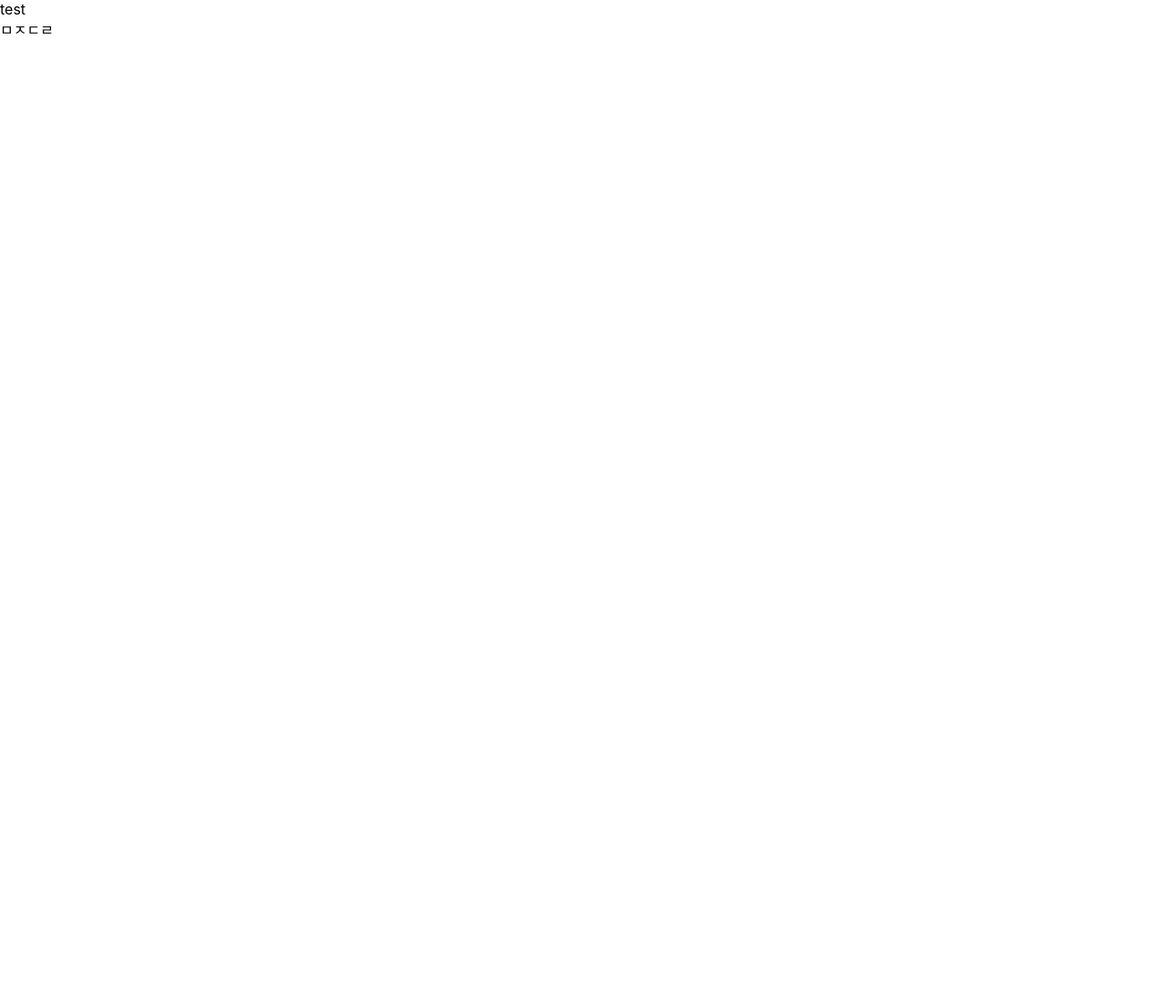
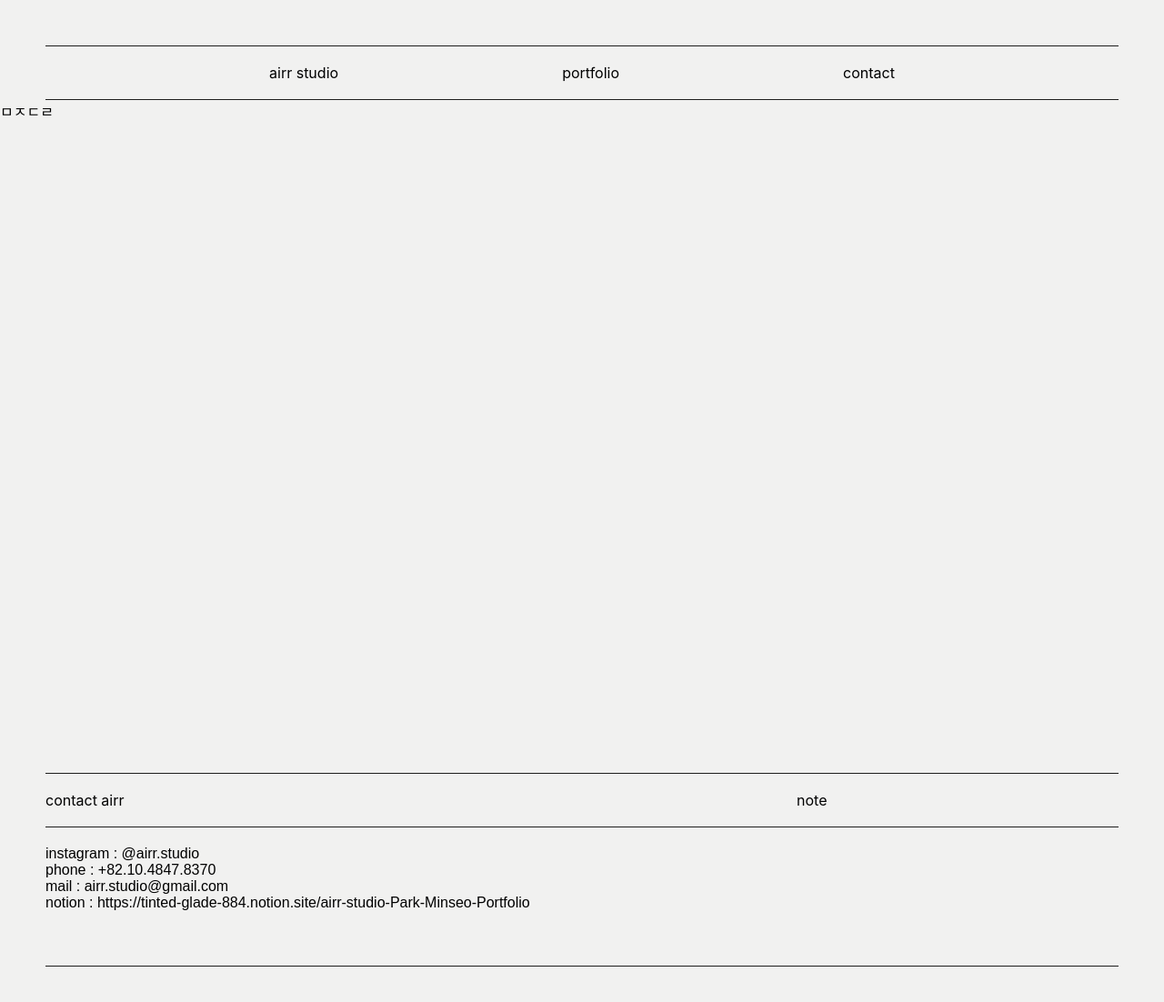
Before and after one commit to YunNote/airrstudio, a Next.js app: page / in a window 1280 px wide. Shown: the top 1102 px of the page at 91% size. Before the commit the page ends 800 px from the top, so only its background shows below. Built offline with nearby package versions, Linux system fonts and the light colour scheme.

Commit message:
feature: header, fotter 설정 잡는중..

```diff
--- a/src/app/globals.css
+++ b/src/app/globals.css
@@ -20,9 +20,20 @@
   margin: 0;
 }
 
-html,
-body {
+html{
   max-width: 100vw;
+  height: 100%;
   overflow-x: hidden;
   font-family: -apple-system, Pretendard, PollerOne, sans-serif;
+  background: #F1F1F0;
 }
+
+body {
+  padding: 50px 0;
+}
+
+.bodyContainer {
+  display: grid;
+  height: 100vh;
+  grid-template-rows: 60px 1fr
+}
--- a/src/app/layout.js
+++ b/src/app/layout.js
@@ -1,15 +1,20 @@
 import localFont from 'next/font/local'
 import "./globals.css";
-import Header from "@/components/Header";
+import Header from "@/components/Header/Header";
+import Footer from "@/components/Footer/Footer";
 
+export default function RootLayout({children}) {
+  return (
+      <html>
 
-export default function RootLayout({ children }) {
-  return (
-    <html>
       <body>
-      <Header />
-      {children}
+
+      <div className={"bodyContainer"}>
+        <Header/>
+        {children}
+      </div>
+      <Footer/>
       </body>
-    </html>
+      </html>
   );
 }
--- /dev/null
+++ b/src/components/Footer/Footer.jsx
@@ -0,0 +1,18 @@
+import styles from './Footer.module.css'
+
+export default function Footer() {
+  return <div className={styles.container}>
+
+    <div className={styles.footerHead}>
+      <div>contact airr</div>
+      <div>note</div>
+    </div>
+
+    <div className={styles.contact}>
+      <p><span>instagram : @airr.studio</span></p>
+      <p><span>phone : +82.10.4847.8370</span></p>
+      <p><span>mail : airr.studio@gmail.com</span></p>
+      <p><span>notion : https://tinted-glade-884.notion.site/airr-studio-Park-Minseo-Portfolio</span></p>
+    </div>
+  </div>
+}
--- /dev/null
+++ b/src/components/Footer/Footer.module.css
@@ -0,0 +1,21 @@
+.container {
+  position: relative;
+  margin: 0px 50px;
+  border-bottom: 1px solid #1E1E1D;
+}
+
+.footerHead {
+  display: grid;
+  grid-template-columns: .7fr .3fr;
+  height: 60px;
+  border-top: 1px solid #1E1E1D;
+  border-bottom: 1px solid #1E1E1D;
+  align-items: center;
+
+}
+
+.contact {
+  padding-top: 20px;
+  padding-bottom: 60px;
+  font-family: sans-serif;
+}
--- a/src/components/Header.jsx
+++ /dev/null
@@ -1,5 +0,0 @@
-export default function Header() {
-  return <>
-    <p>test</p>
-  </>
-}
--- /dev/null
+++ b/src/components/Header/Header.jsx
@@ -0,0 +1,9 @@
+import styles from './Header.module.css'
+
+export default function Header() {
+  return <div className={styles.container}>
+    <div><span>airr studio</span></div>
+    <div><span>portfolio</span></div>
+    <div><span>contact</span></div>
+  </div>
+}
--- /dev/null
+++ b/src/components/Header/Header.module.css
@@ -0,0 +1,9 @@
+.container{
+  margin: 0px 50px;
+  border-top: 1px solid #1E1E1D;
+  border-bottom: 1px solid #1E1E1D;
+  height: 60px;
+  display: flex;
+  justify-content: space-evenly;
+  align-items: center;
+}
```
